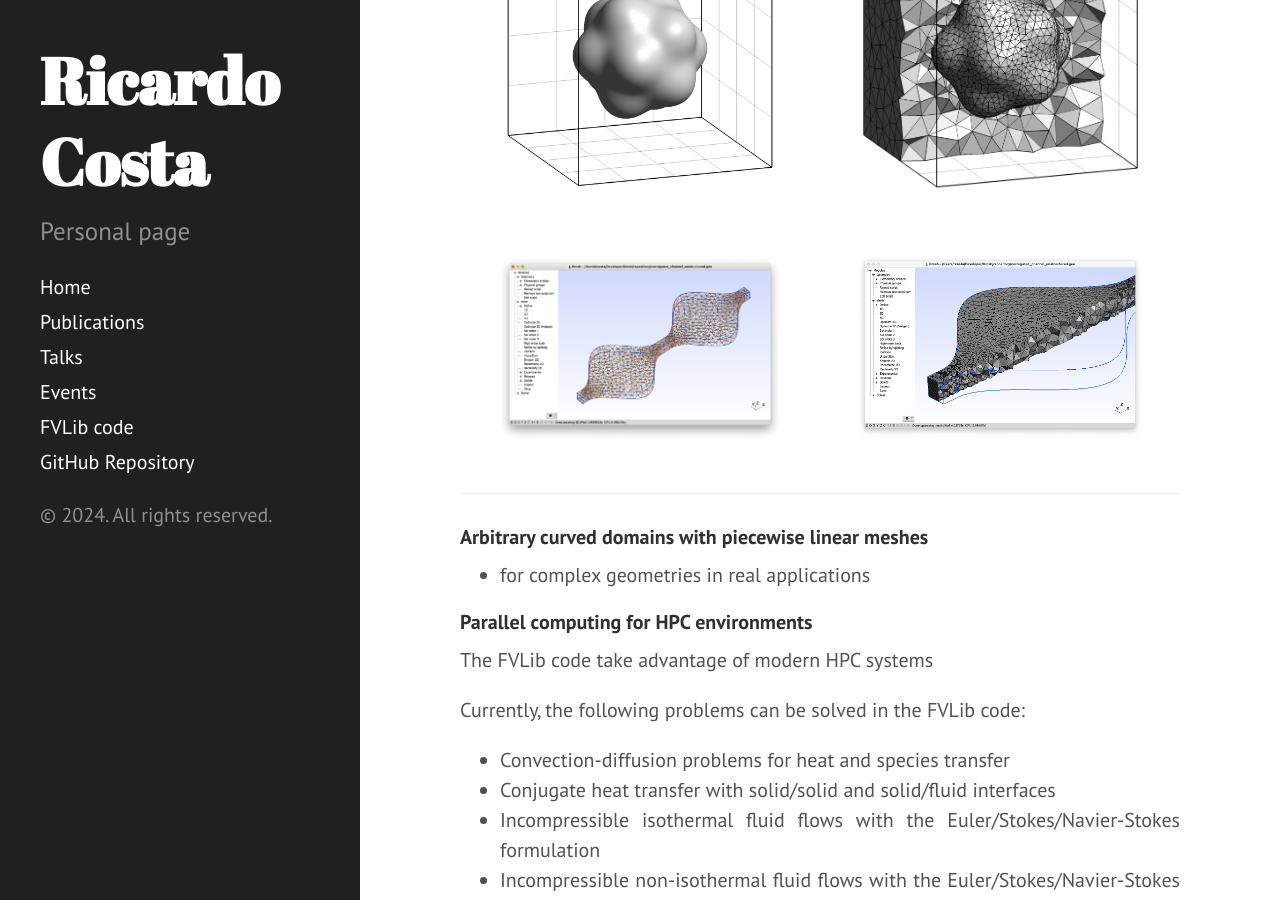
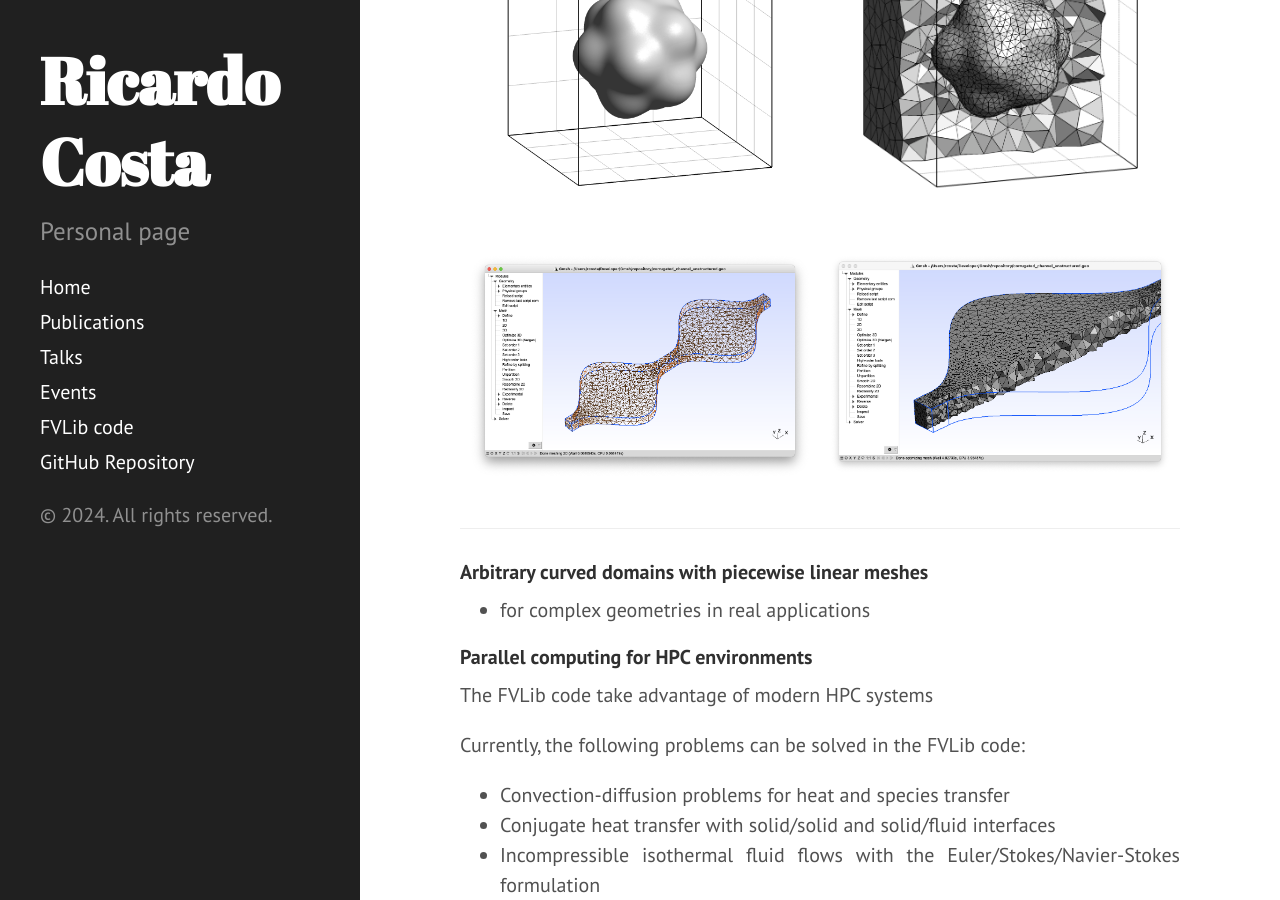
Before and after one commit to ricardodpcosta/ricardodpcosta.github.io, a Jekyll site: the page built from fvlib.md, in a window 1280 px wide and 900 px high, scrolled down 2277 px. Built offline with Jekyll 4.4.1, drawn with Linux system fonts in a browser that asks for light colours; Markdown is read by kramdown in place of the engine named in the settings.

Commit message:
Update fvlib.md

```diff
--- a/fvlib.md
+++ b/fvlib.md
@@ -70,10 +70,10 @@ Complex geometries arise in many problems of physics and engineering application
 
 <div class="row">
   <div class="column" style="width: 50%;">
-    <img style="width: 80%; display: block; margin-left: auto; margin-right: auto;" src="public/gmsh1.png">
+    <img style="width: 95%; display: block; margin-left: auto; margin-right: auto;" src="public/gmsh1.png">
   </div>
   <div class="column" style="width: 50%;">
-    <img style="width: 80%; display: block; margin-left: auto; margin-right: auto;" src="public/gmsh2.png">
+    <img style="width: 95%; display: block; margin-left: auto; margin-right: auto;" src="public/gmsh2.png">
   </div>
 </div>
 
```
